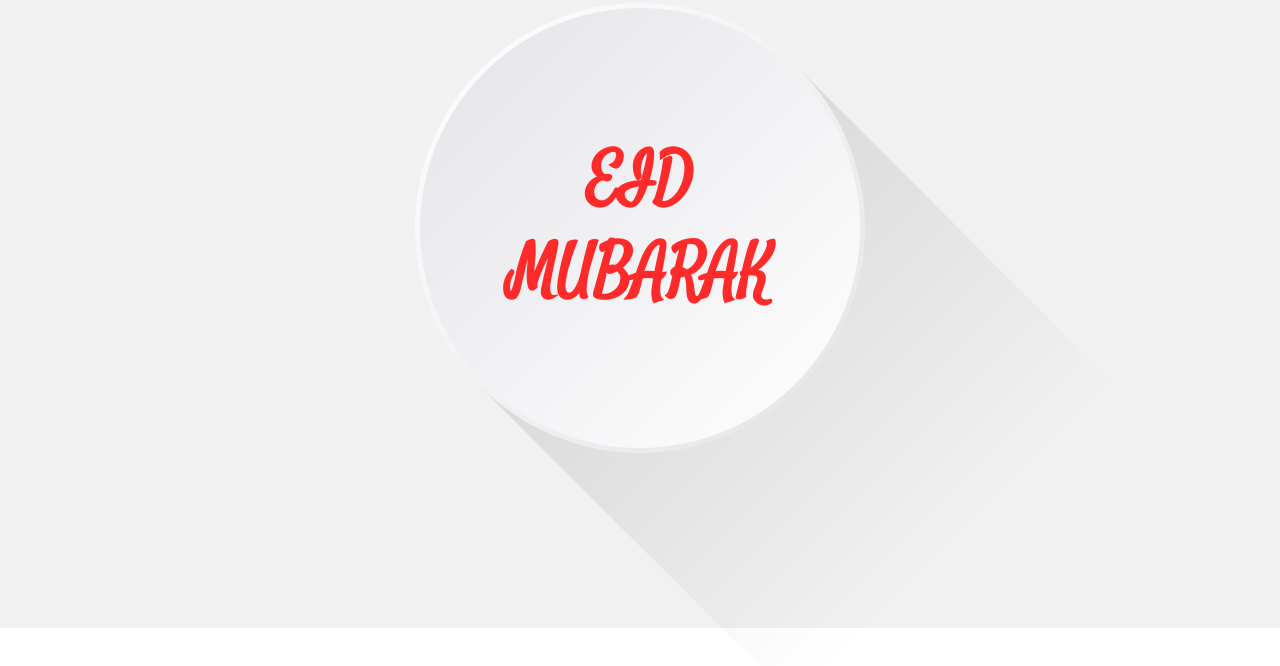
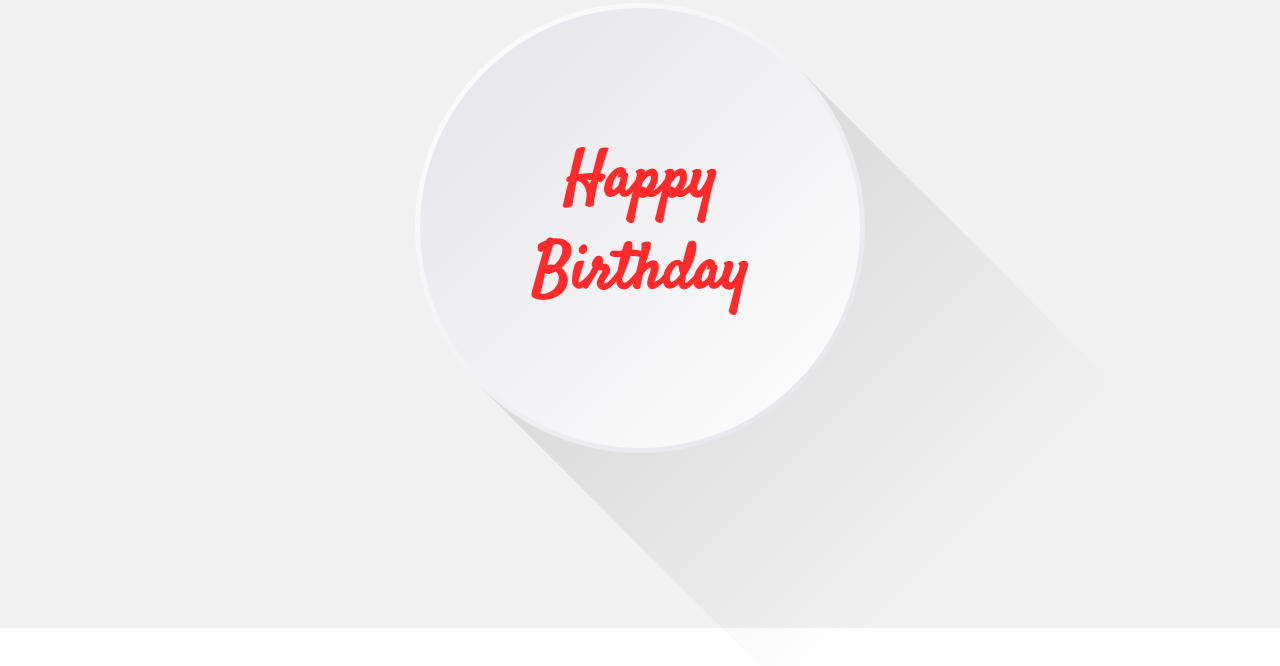
Before and after one commit to Sibbir-Rahman/WISH, a plain HTML site: page index.html in a window 1280 px wide. Shown: the part 172-838 px from the top of the page. Drawn offline with Linux system fonts and the light colour scheme.

Commit message:
Update index.html

```diff
--- a/index.html
+++ b/index.html
@@ -11,7 +11,7 @@
     <section>
         <div class="box">
             <div class="circle">
-                <h2>EID <br> MUBARAK </h2>
+                <h2>Happy <br> Birthday </h2>
             </div>
         </div>
     </section>
```
